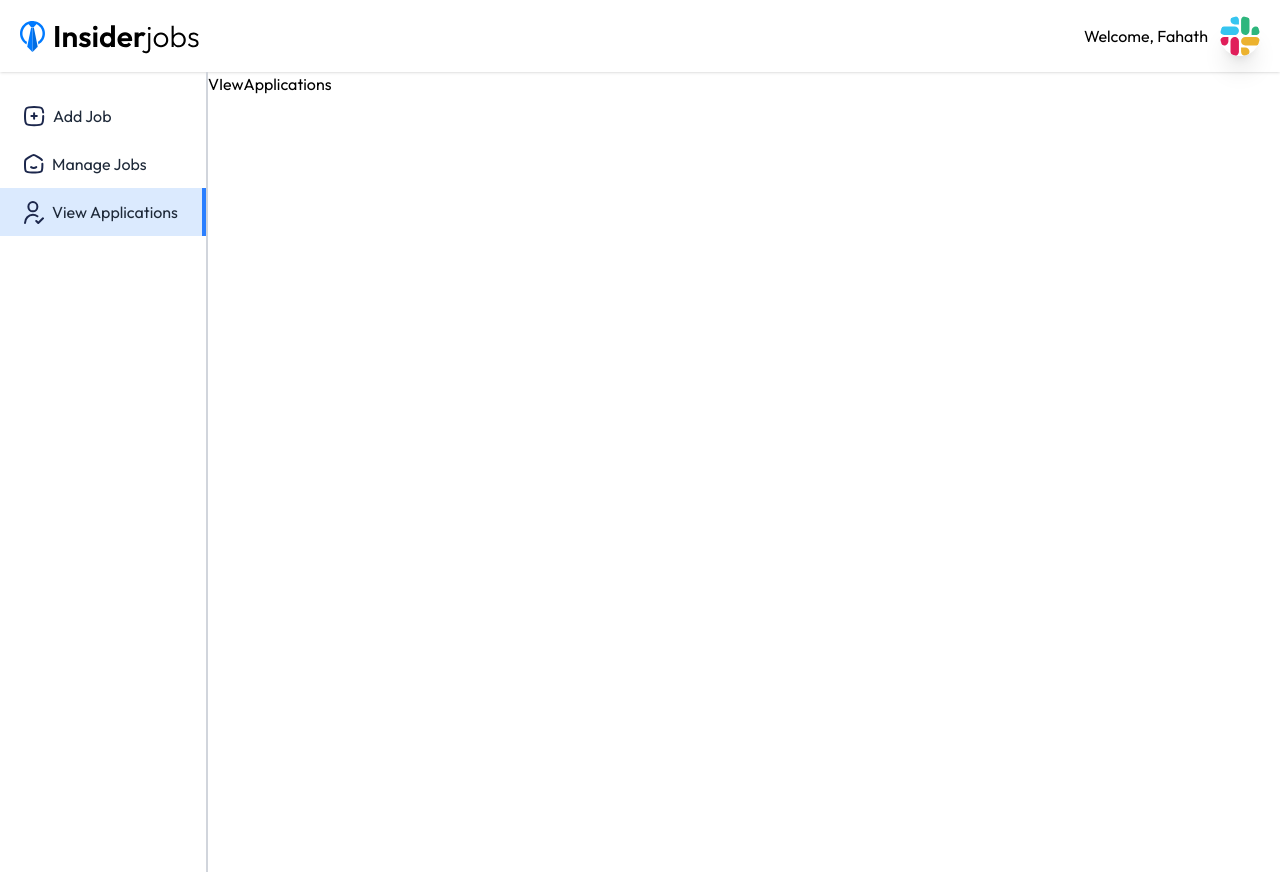
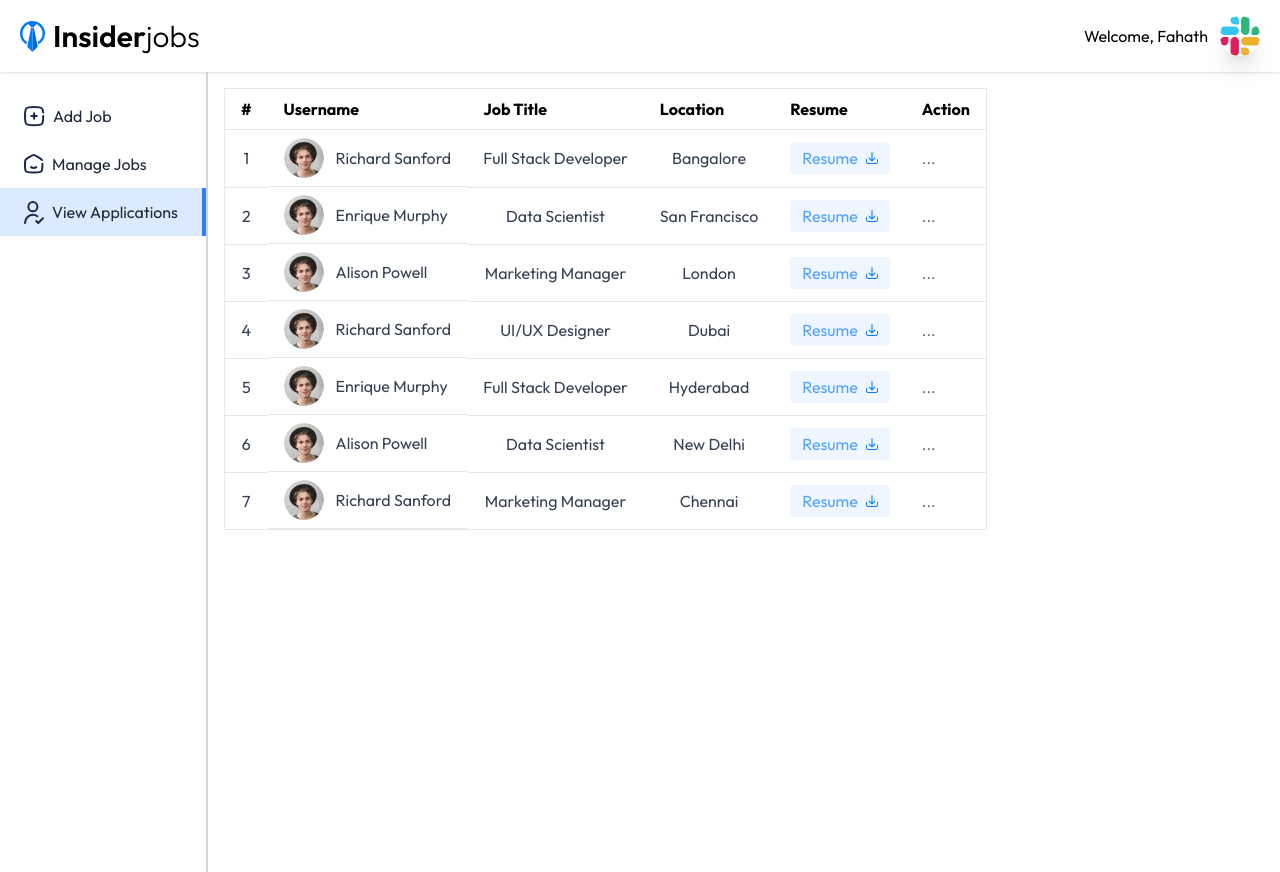
Before and after one commit to fmfahath/job-portal, a React (Vite) app in the folder client/: page /dashboard/view-applications in a window 1280 px wide. Built offline with nearby package versions, Linux system fonts and the light colour scheme.

Commit message:
client >> Dashboard -- ViewApplocations.jsx UI created

```diff
--- a/client/src/pages/VIewApplications.jsx
+++ b/client/src/pages/VIewApplications.jsx
@@ -1,8 +1,51 @@
 import React from 'react'
+import { assets, viewApplicationsPageData } from '../assets/assets'
 
 const VIewApplications = () => {
     return (
-        <div>VIewApplications</div>
+        <div className='container mx-auto p-4'>
+            <div>
+                <table className='w-full max-w-4xl bg-white border border-gray-200 max-sm:text-sm'>
+                    <thead>
+                        <tr className='border-b border-gray-200'>
+                            <th className='py-2 px-4 text-left'>#</th>
+                            <th className='py-2 px-4 text-left'>Username</th>
+                            <th className='py-2 px-4 text-left max-sm:hidden'>Job Title</th>
+                            <th className='py-2 px-4 text-left max-sm:hidden'>Location</th>
+                            <th className='py-2 px-4 text-left'>Resume</th>
+                            <th className='py-2 px-4 text-left'>Action</th>
+                        </tr>
+                    </thead>
+                    <tbody>
+                        {viewApplicationsPageData.map((applicant, index) => (
+                            <tr key={index} className='text-gray-700'>
+                                <td className='py-2 px-4 border-b border-gray-200 text-center'>{index + 1}</td>
+                                <td className='py-2 px-4 border-b border-gray-200 text-center flex items-center'>
+                                    <img className='w-10 h-10 rounded-full mr-3 max-sm:hidden' src={applicant.imgSrc} alt="" />
+                                    <span>{applicant.name}</span>
+                                </td>
+                                <td className='py-2 px-4 border-b border-gray-200 text-center max-sm:hidden'>{applicant.jobTitle}</td>
+                                <td className='py-2 px-4 border-b border-gray-200 text-center max-sm:hidden'>{applicant.location}</td>
+                                <td className='py-2 px-4 border-b border-gray-200'>
+                                    <a href="" traget='_blank' className='bg-blue-50 text-blue-400 px-3 py-1 rounded inline-flex gap-2 items-center'>
+                                        Resume <img src={assets.resume_download_icon} alt="" />
+                                    </a>
+                                </td>
+                                <td className='py-2 px-4 border-b border-gray-200 relative'>
+                                    <div className='relative inline-block text-left group'>
+                                        <button className='text-gray-500 action-button cursor-pointer'>...</button>
+                                        <div className='z-10 hidden absolute right-0 md:left-0 top-0 mt-2 w-32 bg-white border border-gray-200 rounded shadow group-hover:block'>
+                                            <button className='block  w-full text-left px-4 py-2 text-blue-500 hover:bg-gray-100 cursor-pointer'>Accept</button>
+                                            <button className='block  w-full text-left px-4 py-2 text-red-500 hover:bg-gray-100 cursor-pointer'>Rejected</button>
+                                        </div>
+                                    </div>
+                                </td>
+                            </tr>
+                        ))}
+                    </tbody>
+                </table>
+            </div>
+        </div>
     )
 }
 
```
